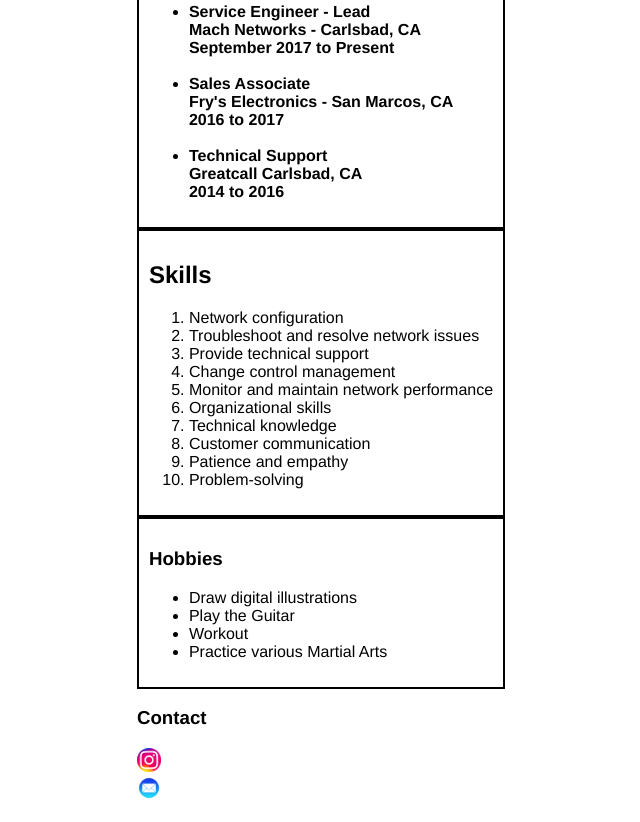
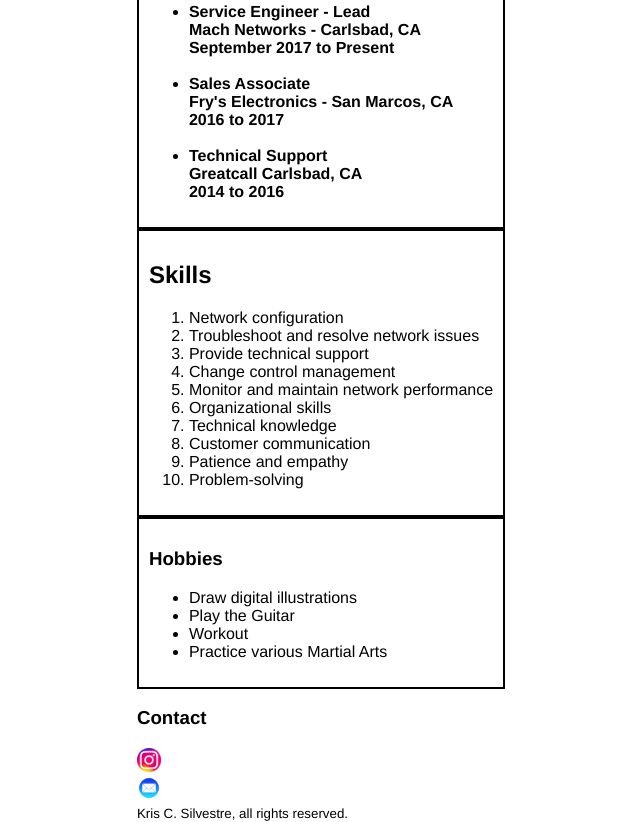
Before and after one commit to k-silvestre/myresume-attempt-1, a plain HTML site: page index.html in a window 1280 px wide. Shown: the part 750-1572 px from the top of the page, without its empty margins (319-959 px from the left). Drawn offline with Linux system fonts and the light colour scheme.

Commit message:
Update index.html

```diff
--- a/index.html
+++ b/index.html
@@ -112,6 +112,9 @@
                     <a href="mailto: krischristophersilvestre@gmail.com">
                     <img src="./Assets/emailicon.png" height="24" width="24px" alt="email icon">
                      </a>
+        <footer>
+                <small>Kris C. Silvestre, all rights reserved.</small>
+        </footer>
     </body>
 
 
```
